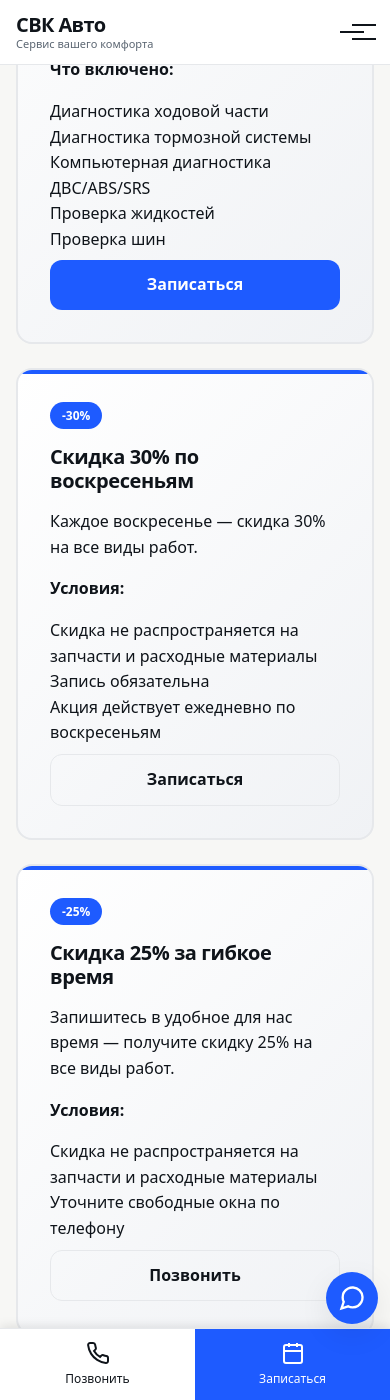
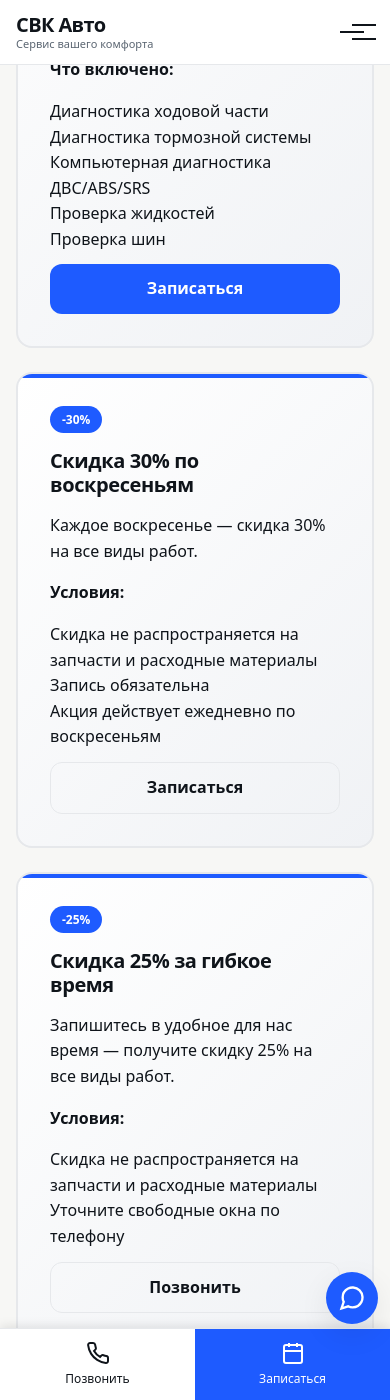
Before and after one commit to ruport998-sudo/SVK-avto, a Jekyll site: the page built from pages/promo.html, in a window 390 px wide and 1400 px high, scrolled down 544 px. Built offline with Jekyll 4.4.1, drawn with Linux system fonts in a browser that asks for light colours; some web fonts are replaced.

Commit message:
Исправлены отступы кнопок на всех страницах для мобильных

```diff
--- a/assets/css/main.css
+++ b/assets/css/main.css
@@ -1769,8 +1769,31 @@
 
 /* Mobile button spacing for section-cta */
 @media (max-width: 767px) {
+  .section-cta {
+    padding: 0 calc(var(--gap) * 2);
+  }
+
   .section-cta .btn {
     width: 100%;
-    max-width: 400px;
-  }
-}
+    max-width: 100%;
+  }
+
+  .page-content .section-cta {
+    margin-top: calc(var(--gap) * 4);
+  }
+}
+
+
+/* Page content buttons mobile fix */
+@media (max-width: 767px) {
+  .page-content .btn {
+    width: 100%;
+    margin-top: calc(var(--gap) * 1.5);
+  }
+
+  .page-content .card .btn,
+  .page-content .promo-card .btn,
+  .page-content .location-card .btn {
+    width: 100%;
+  }
+}
```
